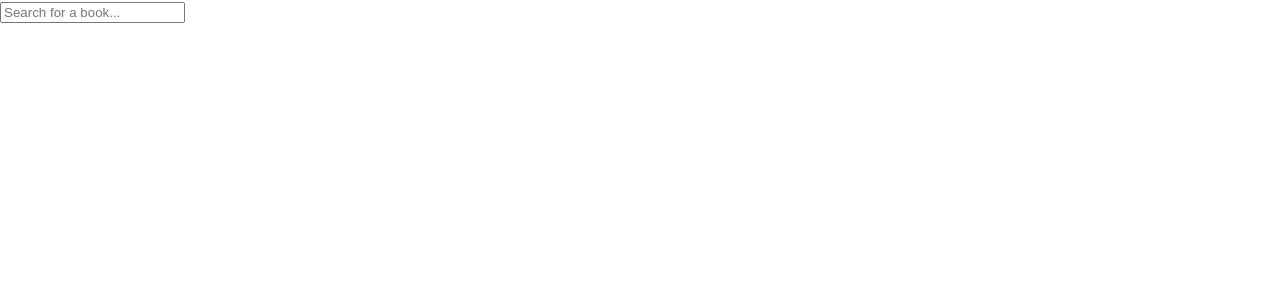
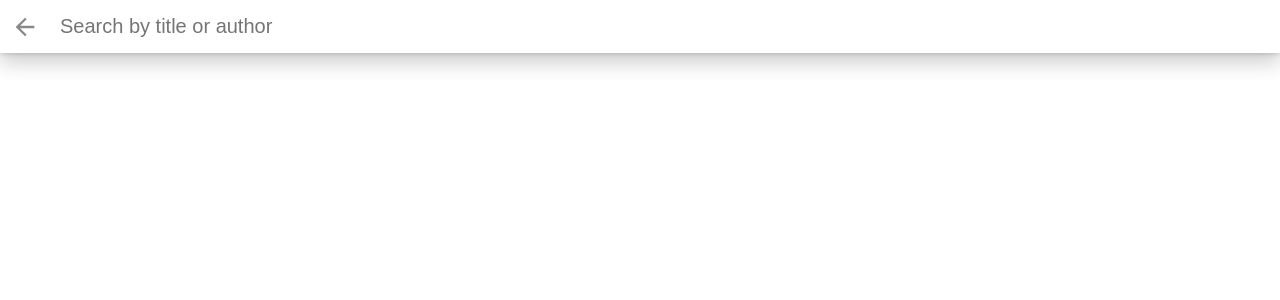
Before and after one commit to islamhaqq/my-reads, a React (Create React App) app: page /search in a window 1280 px wide. Shown: the top 300 px of the page. Built offline with nearby package versions, Linux system fonts and the light colour scheme.

Commit message:
feat: Update the search bar with the back button and input field

```diff
--- a/src/components/SearchBar.js
+++ b/src/components/SearchBar.js
@@ -7,8 +7,26 @@
  * component's state on user input and new search.
  */
 const SearchBar = props => (
-  <div>
-    <input placeholder="Search for a book..." />
+  <div className="search-books-bar">
+    {/* Back button that navigates user back to bookshelf page. */}
+    <a
+      className="close-search"
+      onClick={() => this.setState({ showSearchPage: false })}
+    >
+      Close
+    </a>
+
+    {/* Search bar input field. */}
+    <div className="search-books-input-wrapper">
+      {/*
+              NOTES: The search from BooksAPI is limited to a particular set of search terms.
+              You can find these search terms here:
+              https://github.com/udacity/reactnd-project-myreads-starter/blob/master/SEARCH_TERMS.md
+              However, remember that the BooksAPI.search method DOES search by title or author. So, don't worry if
+              you don't find a specific author or title. Every search is limited by search terms.
+            */}
+      <input type="text" placeholder="Search by title or author" />
+    </div>
   </div>
 );
 
```
